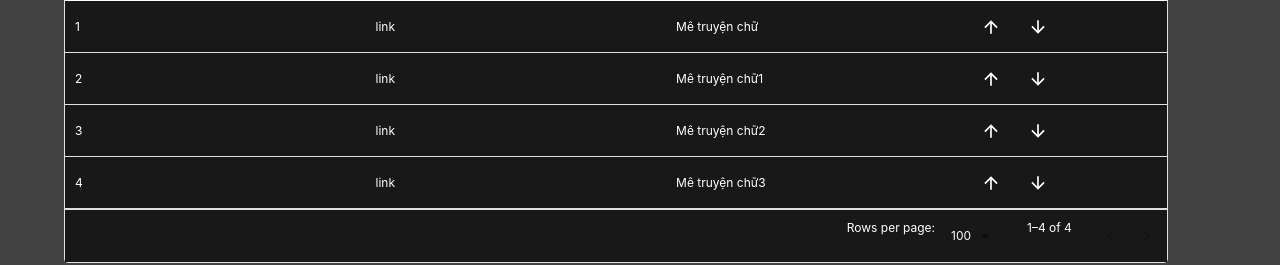
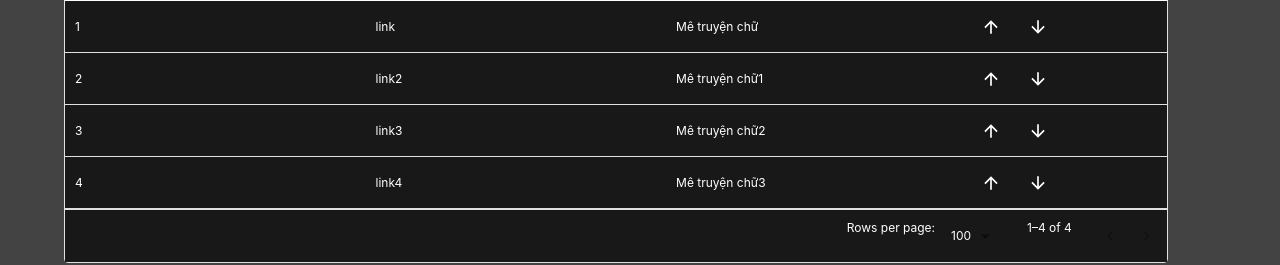
Before and after one commit to TrietTruong2243/TKPM_Project, a React (Create React App) app: page /settings in a window 1280 px wide. Shown: the part 166-431 px from the top of the page. Built offline with nearby package versions, Linux system fonts and the light colour scheme.

Commit message:
update source manager

```diff
--- /dev/null
+++ b/src/data/NovelSourceManager.js
@@ -0,0 +1,50 @@
+import getNovelSource from "../service/novel_source_service";
+let instance;
+class NovelSourceManager{
+    constructor(){
+        if(instance){
+            throw new Error("You can only create one instance!");
+        }
+        instance=this;
+        this.getSource()
+    }
+    static getInstance(){
+        if(instance){
+            return instance;
+        }
+        return new NovelSourceManager();
+    }
+    getSource(){
+        let saved_source=JSON.parse(localStorage.getItem('novel_source'))||[];
+        let server_source=getNovelSource();
+        let dot_array=Array(saved_source.length).fill(0);
+        for(let s1 in server_source){
+            let is_existed=false;
+            for(let s2 in saved_source){
+                if (server_source[s1].sourcepath === saved_source[s2].sourcepath){
+                    is_existed=true;
+                    dot_array[s2]=1;
+                    break;
+                }
+            }
+            if (is_existed===false){
+                let addition_source={id:saved_source.length+1,sourcepath:server_source[s1].sourcepath,sourcename:server_source[s1].sourcename}
+                saved_source=[...saved_source,addition_source]
+            }
+        }
+        for (let i=dot_array.length-1;i>=0;i--){
+            if(dot_array[i]==0){
+                saved_source.splice(i);
+            }
+        }
+        for (let i=0;i<saved_source.length;i++){
+            saved_source[i].id=i+1;
+        }
+        return saved_source;
+    }
+    saveSourceWithPriority(source_list){
+        localStorage.setItem('novel_source',JSON.stringify(source_list))
+    }
+
+}
+export default NovelSourceManager;
--- a/src/data/data.jsx
+++ b/src/data/data.jsx
@@ -156,17 +156,17 @@ export const source_data=[
     },
     {
         id:2,
-        sourcepath:'link',
+        sourcepath:'link2',
         sourcename:'Mê truyện chữ1'
     },
     {
         id:3,
-        sourcepath:'link',
+        sourcepath:'link3',
         sourcename:'Mê truyện chữ2'
     },
     {
         id:4,
-        sourcepath:'link',
+        sourcepath:'link4',
         sourcename:'Mê truyện chữ3'
     },
 ]
--- a/src/pages/home-page/novel_grid.jsx
+++ b/src/pages/home-page/novel_grid.jsx
@@ -7,7 +7,6 @@ export default function NovelGrid({hot_novel}){
     const theme=useTheme()
     return (
         <Container maxWidth='xl'>
-            <Typography fontSize={20} color={theme.palette.light.main}>Truyện Hot</Typography>
             <Grid mb={5} container spacing={4}>
                 {hot_story.map(novel => (
                     <Grid xs={2} sm={2} md={2} lg={2}  item key={novel.id}
--- a/src/pages/home-page/pages/home_page.jsx
+++ b/src/pages/home-page/pages/home_page.jsx
@@ -1,12 +1,13 @@
-import {Container} from "@mui/material"
+import {Container, Typography} from "@mui/material"
 // import { alpha } from "@mui/material";
-// import { useTheme } from "@emotion/react"
+import { useTheme } from "@emotion/react"
 import NovelGrid from "../novel_grid";
 import NovelTable from "../novel_table";
 export default function HomePage(){
-    // const theme=useTheme();
+    const theme=useTheme();
     return (
-        <Container>
+        <Container >
+            <Typography fontSize={20} color={theme.palette.light.main}>Truyện Hot</Typography>
             <NovelGrid></NovelGrid>
             <NovelTable></NovelTable>
         </Container>
--- a/src/pages/search-page/search_page.jsx
+++ b/src/pages/search-page/search_page.jsx
@@ -11,7 +11,7 @@ export default function SearchPage(){
     const params=useParams()
     console.log(navigate.params)
     return (
-        <Container>
+        <Container sx={{marginTop:2}}>
             <NovelGrid></NovelGrid>
             <Stack
                 width={1}
--- a/src/pages/settings-page/novel_source_table.jsx
+++ b/src/pages/settings-page/novel_source_table.jsx
@@ -4,7 +4,9 @@ import * as React from "react"
 import { ActionButton } from "../../components/action_button";
 import { useTheme } from "@emotion/react";
 import { ArrowDownward, ArrowUpward } from "@mui/icons-material";
+import NovelSourceManager from "../../data/NovelSourceManager";
 const ActionsBox = ({id, source_data,setData}) => {
+    let novel_source_manager=NovelSourceManager.getInstance();
     const onMoveUp=()=>{
         if (id>1){
             source_data[id-1].id--
@@ -14,6 +16,7 @@ const ActionsBox = ({id, source_data,setData}) => {
             const moved_down_row=temp[id-2]
             temp[id-2]=temp[id-1]
             temp[id-1]=moved_down_row
+            novel_source_manager.saveSourceWithPriority(temp)
             setData([...temp])
         }
     }
@@ -27,6 +30,7 @@ const ActionsBox = ({id, source_data,setData}) => {
             const moved_down_row=temp[id]
             temp[id]=temp[id-1]
             temp[id-1]=moved_down_row
+            novel_source_manager.saveSourceWithPriority(temp)
             setData([...temp])
         }
     }
--- a/src/pages/settings-page/settings_page.jsx
+++ b/src/pages/settings-page/settings_page.jsx
@@ -1,13 +1,13 @@
 import { Container,ButtonGroup,Box } from "@mui/material";
 import NovelSourceTable from "./novel_source_table.jsx";
-import { ActionButton } from "../../components/action_button";
-import { source_data } from "../../data/data";
-
+import NovelSourceManager from "../../data/NovelSourceManager.js";
 export default function SettingsPage(){
-
+    let novel_source_manager=NovelSourceManager.getInstance();
+    let source_data=novel_source_manager.getSource();
+    novel_source_manager.saveSourceWithPriority(source_data)
     return (
         <Container sx={{margin:2}}>
-            <NovelSourceTable sources_data={source_data}/>
+            <NovelSourceTable sources_data={source_data} />
         </Container>
     )
 }
--- /dev/null
+++ b/src/service/novel_source_service.js
@@ -0,0 +1,11 @@
+import axios from "axios";
+import { source_data } from "../data/data";
+function getNovelSource() {
+    try {
+      //const result = await axios.get(`${process.env.APP_BASE_URL}`)
+      return source_data;
+    } catch (error) {
+      return source_data;
+    }
+}
+export default getNovelSource;
```
Also changed, not shown: src/data/sourceList.jsx (deleted), 2 other files (tests, documents, lock files or other folders).
